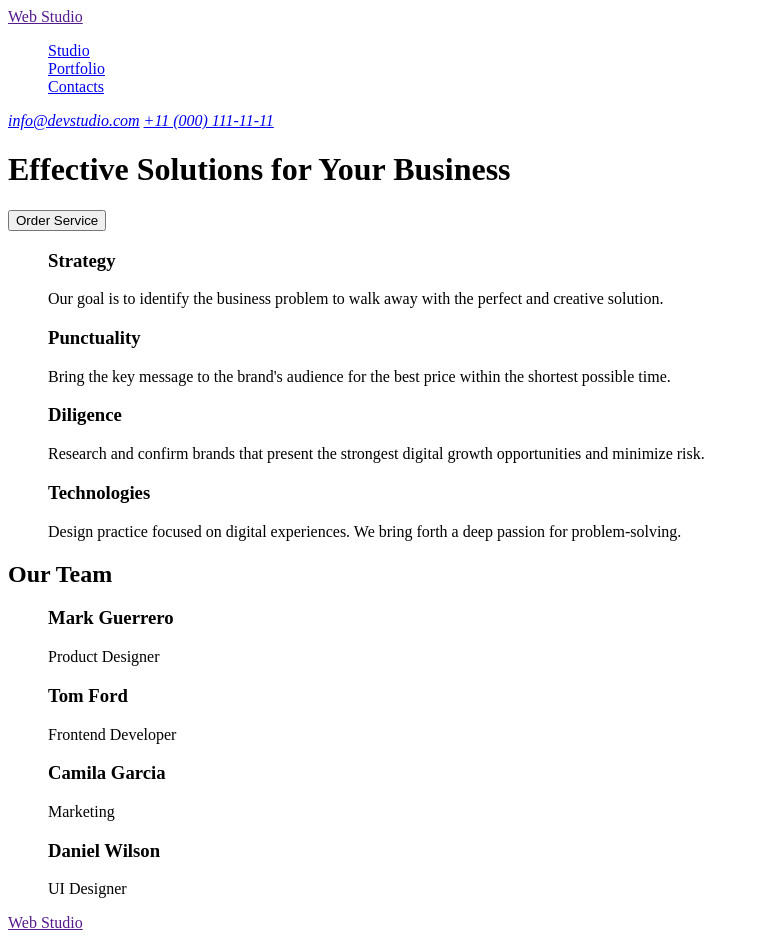
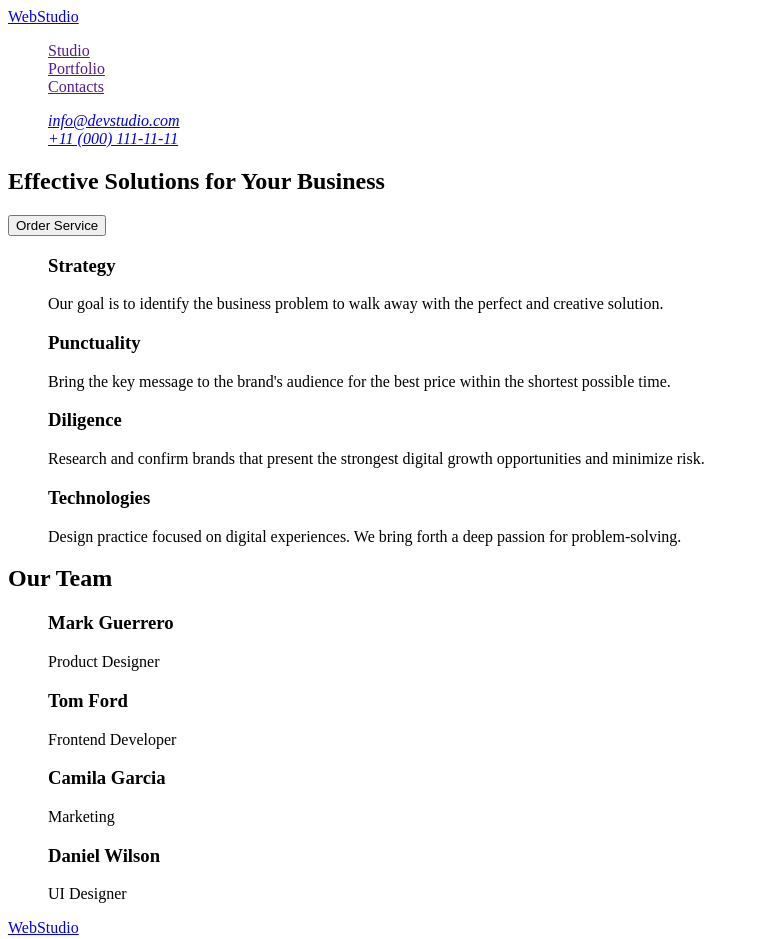
Before and after one commit to Nadi-Strelchenko/goit-markup-hw-01, a plain HTML site: page index.html in a window 1280 px wide. Shown: the top 939 px of the page, without its empty margins (0-759 px from the left). Drawn offline with Linux system fonts and the light colour scheme.

Commit message:
add markup

```diff
--- a/index.html
+++ b/index.html
@@ -2,8 +2,8 @@
 <html lang="en">
   <head>
     <meta charset="UTF-8" />
-    <meta name="viewport" content="Effective Solutions for Your Business" />
-    <title>Business</title>
+    <meta name="viewport" content="width=device-width, initial-scale=1.0" />
+    <title>Web Studio</title>
     <style>
       ul {
         list-style-type: none;
@@ -12,24 +12,28 @@
   </head>
   <body>
     <header>
-      <a href="" target="_blank"> Web Studio </a>
-
       <nav>
+        <a href="./index.html">WebStudio</a>
         <ul>
-          <li><a href="#studio">Studio</a></li>
-          <li><a href="#portfolio">Portfolio</a></li>
-          <li><a href="#contacts">Contacts</a></li>
+          <li><a href="">Studio</a></li>
+          <li><a href="">Portfolio</a></li>
+          <li><a href="">Contacts</a></li>
         </ul>
       </nav>
       <address>
-        <a href="mailto:info@devstudio.com">info@devstudio.com</a>
-        <a href="tel:+110001111111"> +11 (000) 111-11-11</a>
+        <ul>
+          <li><a href="mailto:info@devstudio.com">info@devstudio.com</a></li>
+
+          <li><a href="tel:+110001111111"> +11 (000) 111-11-11</a></li>
+        </ul>
       </address>
     </header>
 
     <main>
-      <h1>Effective Solutions for Your Business</h1>
-      <button>Order Service</button>
+      <section>
+        <h1>Effective Solutions for Your Business</h1>
+        <button type="button">Order Service</button>
+      </section>
 
       <section>
         <ul>
@@ -89,7 +93,7 @@
     </main>
 
     <footer>
-      <a href="" target="_blank"> Web Studio </a>
+      <a href="./index.html">WebStudio</a>
       <p>
         Increase the flow of customers and sales for your business with digital
         marketing & growth solutions.
```
